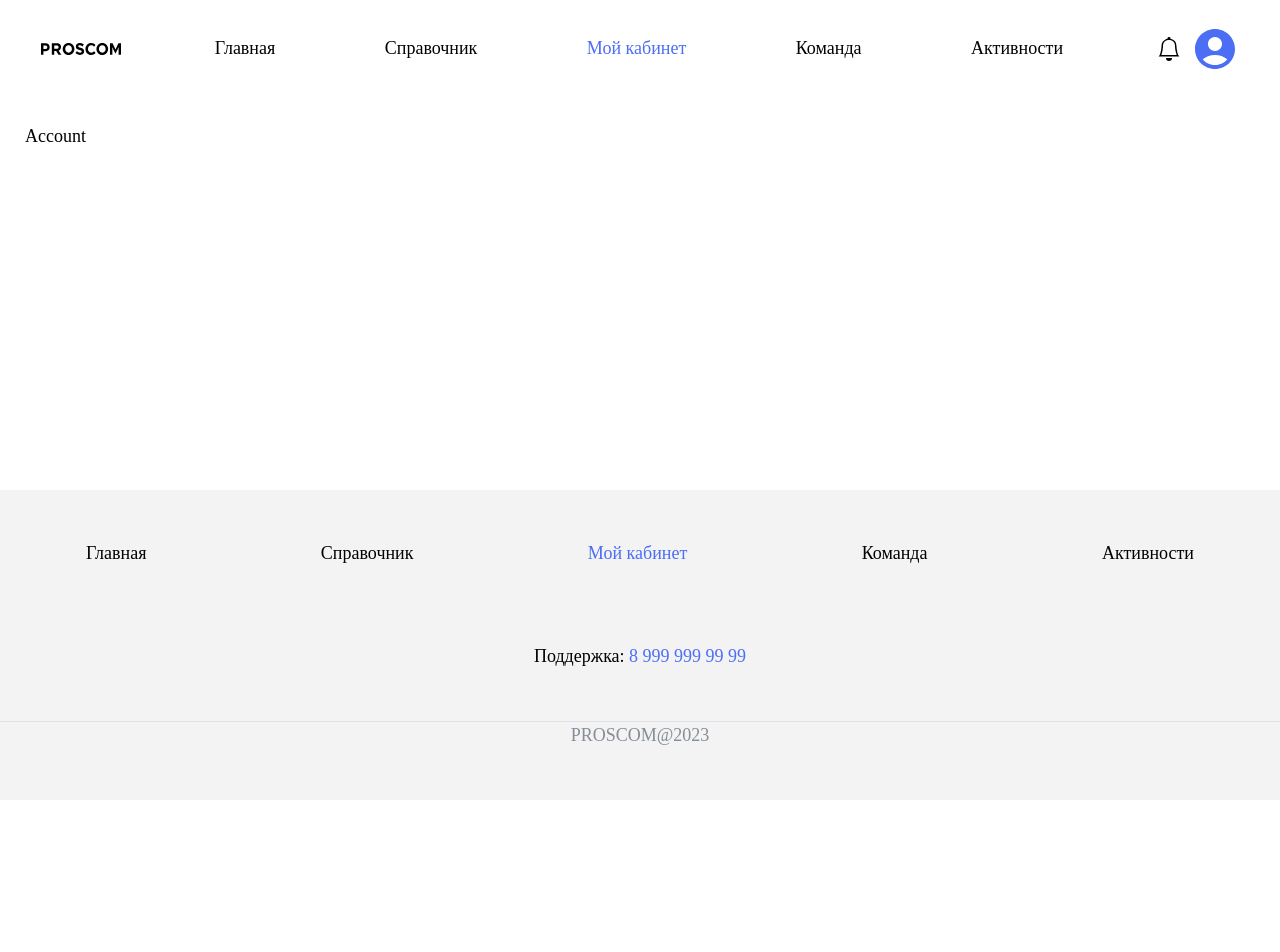
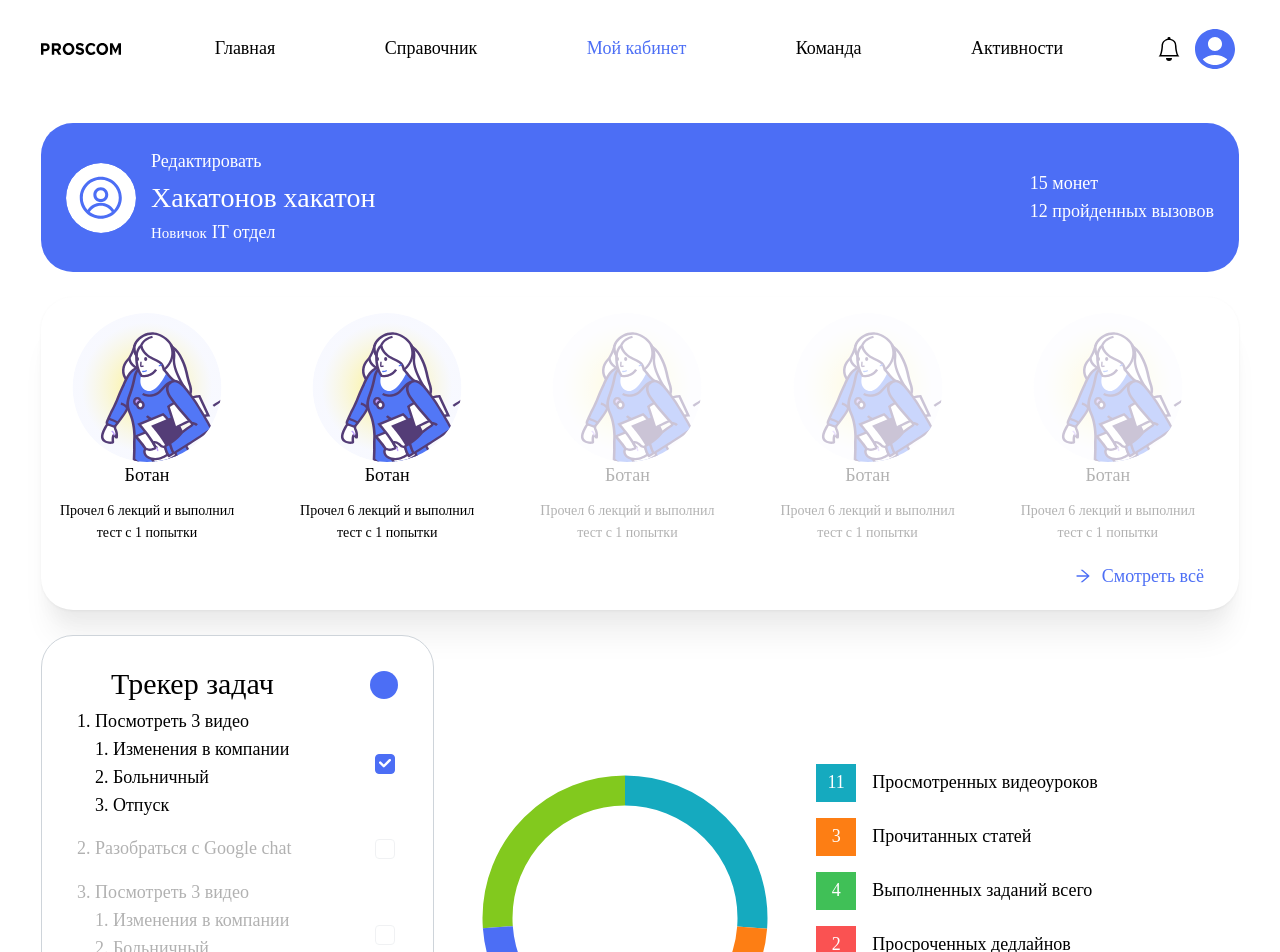
Before and after one commit to KordyD/LDT-hack-track-5-frontend, a React (Vite) app: page /account in a window 1280 px wide. Shown: the top 952 px of the page. Before the commit the page ends 800 px from the top, so only its background shows below. Built offline with nearby package versions, Linux system fonts and the light colour scheme; some icons are missing; a web font is replaced by a local one.

Commit message:
Update account page

```diff
--- a/src/pages/Account/Account.tsx
+++ b/src/pages/Account/Account.tsx
@@ -1,3 +1,31 @@
+import { Box, Container, Group } from '@mantine/core';
+import { EmployeeCard } from '../../components/EmployeeCard/EmployeeCard';
+import { employee } from '../../helpers/Employee';
+import { CardAchievement } from '../../modules/CardAchievement/CardAchievement';
+import { Tracker } from '../../modules/Tracker/Tracker';
+import { Diagram } from '../../modules/Diagram/Diagram';
+import { Events } from '../../modules/Events/Events';
+
 export const Account = () => {
-  return <div>Account</div>;
+  return (
+    <>
+      <Container size='xl'>
+        <EmployeeCard
+          name={employee.name}
+          job={employee.job}
+          grade={employee.grade}
+          completedChallenges={employee.completedChallenges}
+          coins={employee.coins}
+        />
+        <Box mt={25}>
+          <CardAchievement />
+        </Box>
+        <Group mt={25} justify='space-between'>
+          <Tracker />
+          <Diagram />
+        </Group>
+        <Events />
+      </Container>
+    </>
+  );
 };
```
